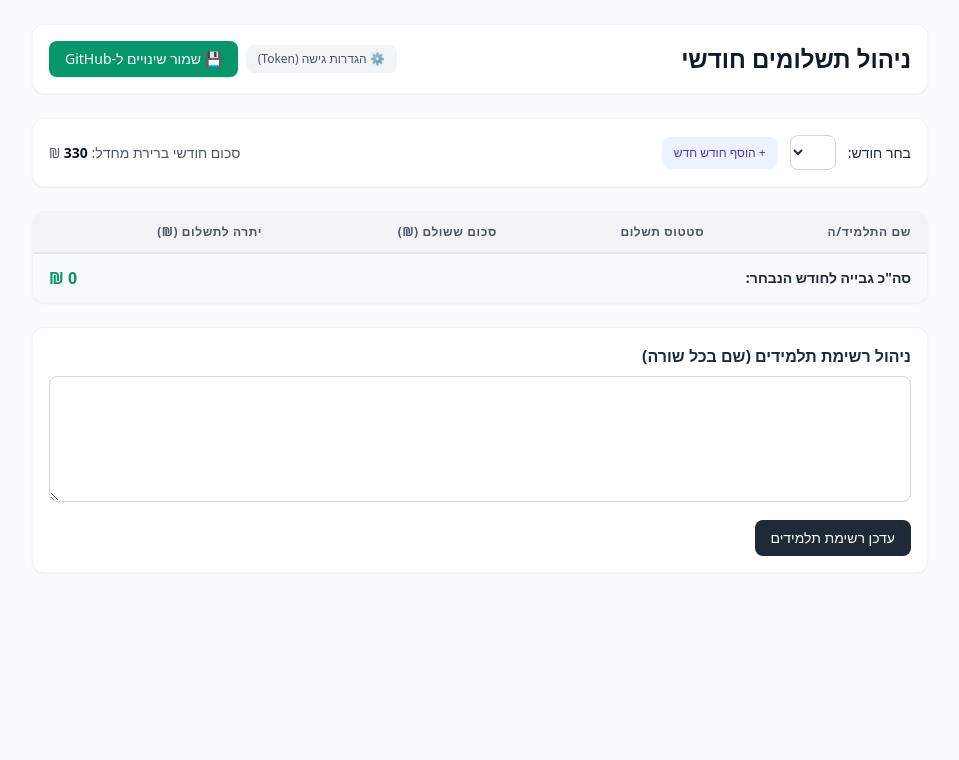
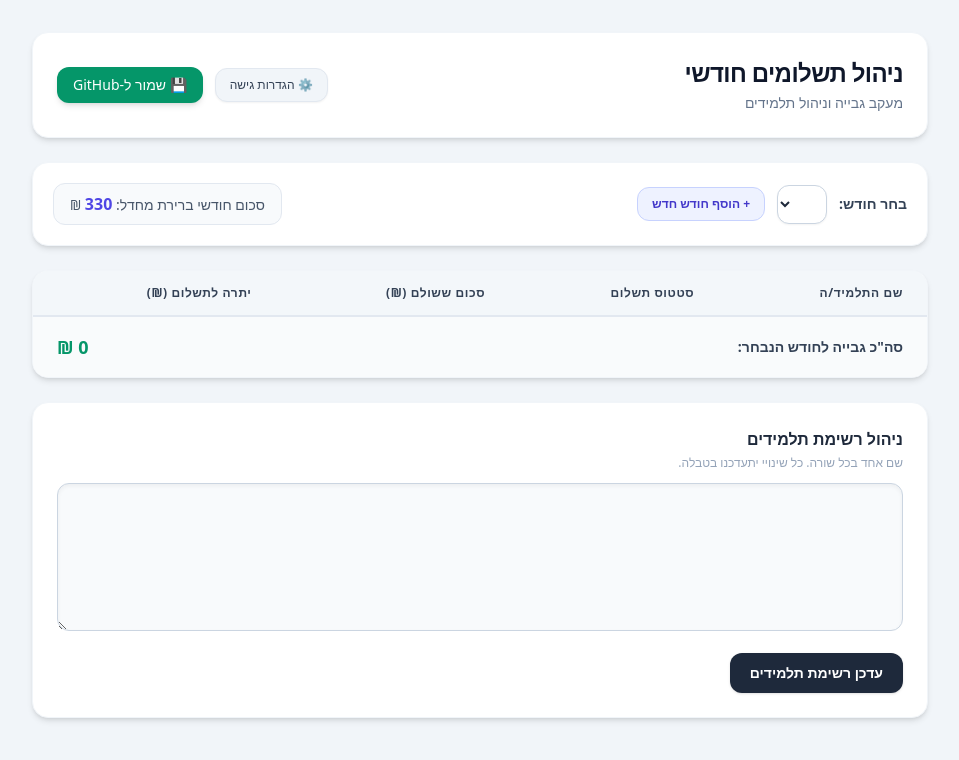
Before and after one commit to yuvalaufer/ansamble, a plain HTML site: page index.html in a window 1280 px wide. Shown: the whole page, without its empty margins (160-1119 px from the left). Drawn offline with nearby package versions, Linux system fonts and the light colour scheme; a script that the page names is missing.

Commit message:
Update index.html

```diff
--- a/index.html
+++ b/index.html
@@ -4,86 +4,96 @@
     <meta charset="UTF-8">
     <meta name="viewport" content="width=device-width, initial-scale=1.0">
     <title>ניהול תשלומים - מורים למוסיקה</title>
-    <!-- Tailwind CSS לעיצוב נקי ומהיר -->
+    <!-- Tailwind CSS -->
     <script src="https://cdn.tailwindcss.com"></script>
+    <style>
+        body {
+            background-color: #f1f5f9; /* רקע עמוק ונעים יותר לעין */
+        }
+    </style>
 </head>
-<body class="bg-gray-50 text-gray-800 font-sans min-h-screen p-4 sm:p-6">
+<body class="text-slate-800 font-sans min-h-screen py-8 px-4 sm:px-6">
 
-    <div class="max-w-4xl mx-auto">
+    <div class="max-w-4xl mx-auto space-y-6">
+
         <!-- כותרת ראשית -->
-        <header class="flex flex-col sm:flex-row justify-between items-center mb-6 bg-white p-4 rounded-xl shadow-sm border border-gray-100">
-            <h1 class="text-2xl font-bold text-gray-900 mb-2 sm:mb-0">ניהול תשלומים חודשי</h1>
+        <header class="bg-white shadow-md rounded-2xl p-6 flex flex-col sm:flex-row justify-between items-center border border-slate-100 gap-4">
+            <div>
+                <h1 class="text-2xl font-extrabold text-slate-900 tracking-tight">ניהול תשלומים חודשי</h1>
+                <p class="text-sm text-slate-500 mt-1">מעקב גבייה וניהול תלמידים</p>
+            </div>
 
-            <!-- הגדרות חיבור ל-GitHub -->
-            <div class="flex items-center gap-2">
-                <button onclick="toggleTokenSettings()" class="text-xs bg-gray-100 hover:bg-gray-200 text-gray-600 px-3 py-1.5 rounded-lg transition">
-                    ⚙️ הגדרות גישה (Token)
+            <!-- כפתורי פעולה בראש העמוד -->
+            <div class="flex items-center gap-3 w-full sm:w-auto justify-end">
+                <button onclick="toggleTokenSettings()" class="text-xs font-medium bg-slate-100 hover:bg-slate-200 text-slate-700 px-3.5 py-2 rounded-xl transition shadow-sm border border-slate-200 flex items-center gap-1.5">
+                    ⚙️ הגדרות גישה
                 </button>
-                <button onclick="saveDataToGitHub()" class="bg-emerald-600 hover:bg-emerald-700 text-white font-medium px-4 py-2 rounded-lg shadow transition text-sm flex items-center gap-1.5">
-                    💾 שמור שינויים ל-GitHub
+                <button onclick="saveDataToGitHub()" class="bg-emerald-600 hover:bg-emerald-700 text-white font-medium px-4 py-2 rounded-xl shadow-md hover:shadow-lg transition text-sm flex items-center gap-1.5">
+                    💾 שמור ל-GitHub
                 </button>
             </div>
         </header>
 
         <!-- פאנל הגדרות טוקן (מוסתר כברירת מחדל) -->
-        <div id="token-panel" class="hidden mb-6 bg-amber-50 border border-amber-200 p-4 rounded-xl text-sm">
-            <p class="font-semibold text-amber-800 mb-1">הגדרת חיבור ל-GitHub (נדרש פעם אחת בלבד בדפדפן זה):</p>
-            <p class="text-amber-700 mb-3 text-xs">הזן Personal Access Token עם הרשאות repo כדי לאפשר שמירה אוטומטית לקובץ ה-JSON בריפו.</p>
+        <div id="token-panel" class="hidden bg-amber-50 border border-amber-200 p-5 rounded-2xl shadow-sm text-sm">
+            <p class="font-bold text-amber-900 mb-1">הגדרת חיבור ל-GitHub (נדרש פעם אחת בלבד בדפדפן זה):</p>
+            <p class="text-amber-800 mb-3 text-xs">הזן Personal Access Token עם הרשאות Contents (Read and write) כדי לאפשר שמירה אוטומטית.</p>
             <div class="flex gap-2">
-                <input type="password" id="github-token-input" placeholder="הדבק כאן GitHub Token..." class="flex-1 border border-amber-300 px-3 py-1.5 rounded-lg text-sm bg-white">
-                <button onclick="saveToken()" class="bg-amber-600 hover:bg-amber-700 text-white px-4 py-1.5 rounded-lg text-sm font-medium">שמור טוקן</button>
+                <input type="password" id="github-token-input" placeholder="הדבק כאן GitHub Token..." class="flex-1 border border-amber-300 focus:ring-2 focus:ring-amber-500 focus:outline-none px-3.5 py-2 rounded-xl text-sm bg-white shadow-inner">
+                <button onclick="saveToken()" class="bg-amber-600 hover:bg-amber-700 text-white px-5 py-2 rounded-xl text-sm font-semibold shadow transition">שמור טוקן</button>
             </div>
         </div>
 
         <!-- הודעות מערכת -->
-        <div id="status-message" class="hidden mb-4 p-3 rounded-lg text-sm font-medium"></div>
+        <div id="status-message" class="hidden p-4 rounded-xl text-sm font-medium shadow-sm"></div>
 
         <!-- פאנל שליטה ובחירת חודש -->
-        <div class="bg-white p-4 rounded-xl shadow-sm border border-gray-100 mb-6 flex flex-col sm:flex-row justify-between items-center gap-4">
-            <div class="flex items-center gap-3 w-full sm:w-auto">
-                <label for="month-select" class="font-medium text-sm">בחר חודש:</label>
-                <select id="month-select" onchange="changeMonth()" class="border border-gray-300 rounded-lg px-3 py-1.5 text-sm bg-white focus:ring-2 focus:ring-indigo-500">
+        <div class="bg-white p-5 rounded-2xl shadow-md border border-slate-100 flex flex-col sm:flex-row justify-between items-center gap-4">
+            <div class="flex items-center gap-3 w-full sm:w-auto flex-wrap">
+                <label for="month-select" class="font-bold text-slate-700 text-sm">בחר חודש:</label>
+                <select id="month-select" onchange="changeMonth()" class="border border-slate-300 focus:ring-2 focus:ring-indigo-500 focus:outline-none rounded-xl px-3.5 py-2 text-sm bg-white font-medium shadow-sm">
                     <!-- יתמלא דינמית ב-JS -->
                 </select>
-                <button onclick="addNewMonth()" class="bg-indigo-50 hover:bg-indigo-100 text-indigo-700 text-xs px-3 py-2 rounded-lg font-medium transition">
+                <button onclick="addNewMonth()" class="bg-indigo-50 hover:bg-indigo-100 text-indigo-700 text-xs px-3.5 py-2 rounded-xl font-bold transition border border-indigo-200">
                     + הוסף חודש חדש
                 </button>
             </div>
 
-            <div class="text-sm font-medium text-gray-600">
-                סכום חודשי ברירת מחדל: <span id="display-monthly-fee" class="text-gray-900 font-bold">330</span> ₪
+            <div class="text-sm font-medium text-slate-600 bg-slate-50 px-4 py-2 rounded-xl border border-slate-200">
+                סכום חודשי ברירת מחדל: <span id="display-monthly-fee" class="text-indigo-600 font-extrabold text-base">330</span> ₪
             </div>
         </div>
 
         <!-- טבלת תשלומים -->
-        <div class="bg-white rounded-xl shadow-sm border border-gray-100 overflow-hidden mb-6">
+        <div class="bg-white rounded-2xl shadow-md border border-slate-100 overflow-hidden">
             <div class="overflow-x-auto">
                 <table class="w-full text-right border-collapse">
                     <thead>
-                        <tr class="bg-gray-100 text-gray-600 text-xs uppercase tracking-wider border-b border-gray-200">
-                            <th class="py-3 px-4 font-semibold">שם התלמיד/ה</th>
-                            <th class="py-3 px-4 font-semibold">סטטוס תשלום</th>
-                            <th class="py-3 px-4 font-semibold">סכום ששולם (₪)</th>
-                            <th class="py-3 px-4 font-semibold">יתרה לתשלום (₪)</th>
+                        <tr class="bg-slate-100/80 text-slate-700 text-xs uppercase font-bold tracking-wider border-b border-slate-200">
+                            <th class="py-3.5 px-6">שם התלמיד/ה</th>
+                            <th class="py-3.5 px-6">סטטוס תשלום</th>
+                            <th class="py-3.5 px-6">סכום ששולם (₪)</th>
+                            <th class="py-3.5 px-6">יתרה לתשלום (₪)</th>
                         </tr>
                     </thead>
-                    <tbody id="payments-tbody" class="divide-y divide-gray-100 text-sm">
+                    <tbody id="payments-tbody" class="divide-y divide-slate-100 text-sm font-medium">
                         <!-- יתמלא דינמית ב-JS -->
                     </tbody>
                 </table>
             </div>
             <!-- סיכום הכנסות לחודש -->
-            <div class="bg-gray-50 px-4 py-3 border-t border-gray-200 flex justify-between items-center text-sm font-semibold">
+            <div class="bg-slate-50/80 px-6 py-4 border-t border-slate-200 flex justify-between items-center text-sm font-bold text-slate-700">
                 <span>סה"כ גבייה לחודש הנבחר:</span>
-                <span id="total-collected" class="text-emerald-600 text-base">0 ₪</span>
+                <span id="total-collected" class="text-emerald-600 text-lg font-extrabold">0 ₪</span>
             </div>
         </div>
 
         <!-- ניהול רשימת תלמידים -->
-        <div class="bg-white p-4 rounded-xl shadow-sm border border-gray-100">
-            <h2 class="font-bold text-gray-800 mb-2 text-base">ניהול רשימת תלמידים (שם בכל שורה)</h2>
-            <textarea id="students-textarea" rows="5" class="w-full border border-gray-300 rounded-lg p-3 text-sm focus:ring-2 focus:ring-indigo-500 mb-3"></textarea>
-            <button onclick="updateStudentsList()" class="bg-gray-800 hover:bg-gray-900 text-white text-sm font-medium px-4 py-2 rounded-lg transition">
+        <div class="bg-white p-6 rounded-2xl shadow-md border border-slate-100">
+            <h2 class="font-extrabold text-slate-800 mb-1 text-base">ניהול רשימת תלמידים</h2>
+            <p class="text-xs text-slate-400 mb-3">שם אחד בכל שורה. כל שינויי יתעדכנו בטבלה.</p>
+            <textarea id="students-textarea" rows="5" class="w-full border border-slate-300 focus:ring-2 focus:ring-indigo-500 focus:outline-none rounded-xl p-4 text-sm bg-slate-50 shadow-inner mb-4 leading-relaxed font-medium"></textarea>
+            <button onclick="updateStudentsList()" class="bg-slate-800 hover:bg-slate-900 text-white text-sm font-bold px-5 py-2.5 rounded-xl shadow transition">
                 עדכן רשימת תלמידים
             </button>
         </div>
```
